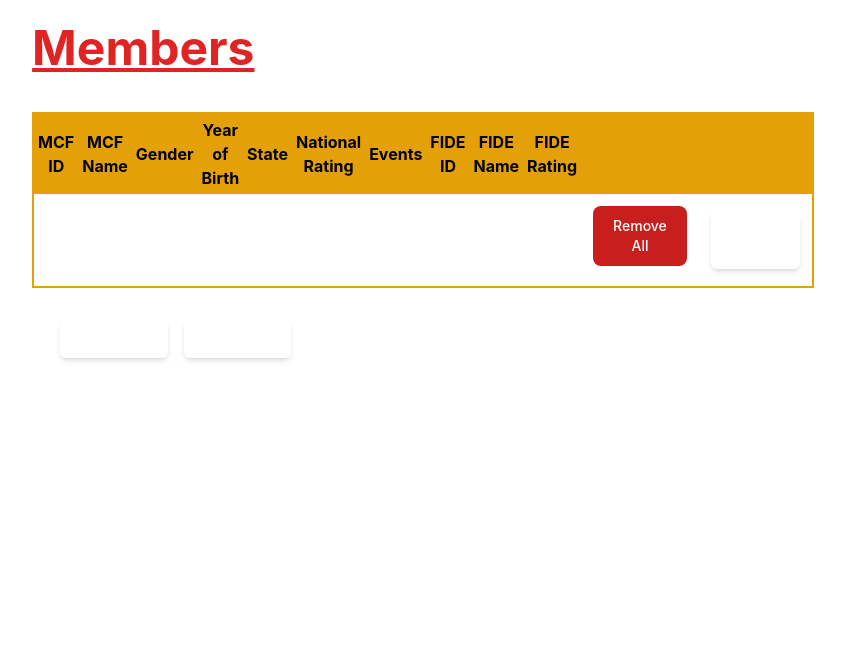
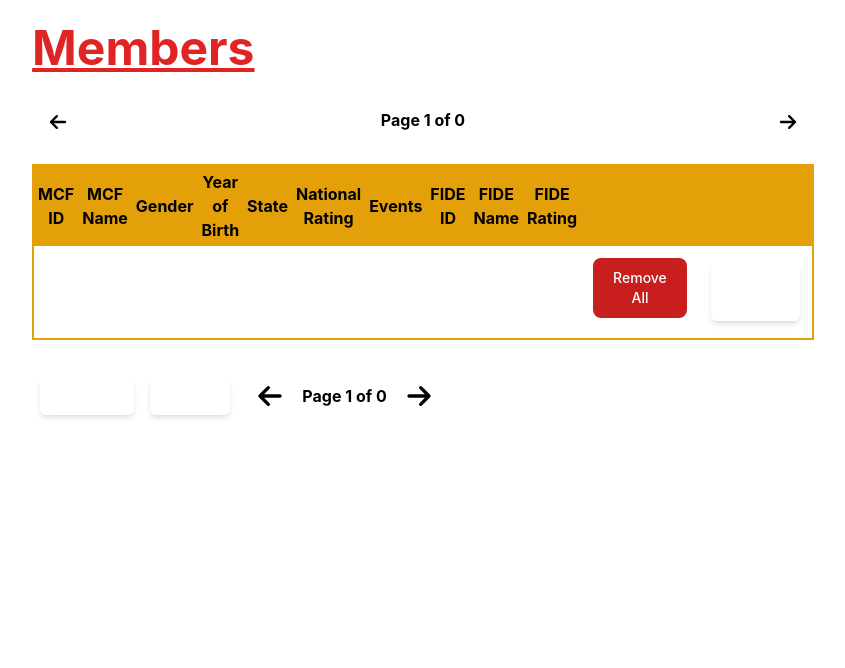
Before and after one commit to ardieMejia/event_management_system, a Flask app: page /members in a window 1280 px wide. Shown: the part 64-732 px from the top of the page, without its empty margins (217-1062 px from the left). Run offline with Flask 3, Linux system fonts and the light colour scheme; lists and menus that the app fills with data are empty; parts of the project's set-up code (start-up, migrations or seed data) failed here and were passed over; some libraries are stand-ins or nearby versions.

Commit message:
pagination only

```diff
--- a/app.py
+++ b/app.py
@@ -9,6 +9,7 @@
 from sqlalchemy.exc import IntegrityError
 from flask_bcrypt import Bcrypt
 from flask_login import LoginManager, current_user, login_user, logout_user
+from flask_paginate import Pagination, get_page_args
 from werkzeug.utils import secure_filename
 import os
 import time
@@ -336,20 +337,24 @@
 @app.route('/members')
 def find_members():
 
+    page = request.args.get("page", 1, type=int)
+
     query = sa.select(Member)
+    ms_paginate=db.paginate(query, page=page, per_page=20, error_out=False)
     # ms = db.session.scalars(query).all()
-    ms = db.session.scalars(query).all()
-    # join(Role.users).filter(User.id==cls.user_id).label('user')
-    #      return query
+
+    # prev_url = "a_page/page=23"
+    prev_url = url_for("find_members", page=ms_paginate.prev_num)
+    next_url = url_for("find_members", page=ms_paginate.next_num)
 
 
     app.logger.info('========== event ==========')
-    app.logger.info(ms)
+    app.logger.info(ms_paginate)
     app.logger.info('========== event ==========')
 
     # return "wait"
     # ms_dict = [m.__dict__ for m in ms]
-    return render_template("members.html", ms=ms)
+    return render_template("members.html", ms=ms_paginate.items, prev_url=prev_url, next_url=next_url, page=page, totalPages=ms_paginate.total)
 
 
 
--- /dev/null
+++ b/templates/backArrow.j2
@@ -0,0 +1,4 @@
+<!-- ========== original link: https://www.svgrepo.com/download/533620/arrow-sm-left.svg ========== -->
+<svg viewBox="0 0 24 24" fill="none" xmlns="http://www.w3.org/2000/svg">
+<path d="M6 12H18M6 12L11 7M6 12L11 17" stroke="#000000" stroke-width="2" stroke-linecap="round" stroke-linejoin="round"/>
+</svg>
--- /dev/null
+++ b/templates/forwardArrow.j2
@@ -0,0 +1,4 @@
+<!-- ========== original link: https://www.svgrepo.com/download/533621/arrow-sm-right.svg ========== -->
+<svg viewBox="0 0 24 24" fill="none" xmlns="http://www.w3.org/2000/svg">
+<path d="M6 12H18M18 12L13 7M18 12L13 17" stroke="#000000" stroke-width="2" stroke-linecap="round" stroke-linejoin="round"/>
+</svg>
--- a/templates/members.html
+++ b/templates/members.html
@@ -10,8 +10,22 @@
 
 <br>
 
+<table id="member_details" class="w-full table-auto">
+    <tr>
+	<th>
+	    <div class="flex justify-between p-3">
+		<a href="{{ prev_url }}"><div class="w-7">{% include 'backArrow.j2' %}</div>
+		</a>
+		<p>Page {{ page }} of {{ totalPages }}</p>
+		<a href="{{ next_url }}"><div class="w-7">{% include 'forwardArrow.j2' %}</div>
+		</a>
+	    </div>
+	</th>
+</table>
 
-<table id="member_details" class="table-auto border border-yellow-400 border-2">
+
+
+<table id="member_details" class="table-auto border border-yellow-400 border-2 justify-items-center">
     <caption class="caption-top text-red-600 italic p-2">
 	{{ whatHappened }}
     </caption>
@@ -27,8 +41,10 @@
 	    <th class="w-30 p-1">FIDE ID</th>
 	    <th class="w-30 p-1">FIDE Name</th>
 	    <th class="w-20 p-1">FIDE Rating</th>
-	    <th></th>
-	    <th></th>
+	    <th colspan="2">
+
+	    </th>
+
 	</tr>
     </thead>
     <tbody class="text-center">
@@ -105,20 +121,46 @@
 
 <br>
 
-<div class="grid grid-cols-6 ml-5 mr-5 mb-5">
+
+
+
+<table id="member_details" class="table-auto">
+    <tr>
+	<th>
+	    <div class="m-2">
+		<button id="showAll" type="submit" class="w-full rounded-md bg-slate-800 py-2 px-4  border border-transparent text-center text-sm text-white transition-all shadow-md hover:shadow-lg focus:bg-slate-700 focus:shadow-none active:bg-slate-700 hover:bg-slate-700 active:shadow-none" >
+		    Show All
+		</button>
+	    </div>
+	</th>
+	<th>
 	    <div class="m-2">
 
 		<button id="Simple" type="submit" class="w-full rounded-md bg-slate-800 py-2 px-4  border border-transparent text-center text-sm text-white transition-all shadow-md hover:shadow-lg focus:bg-slate-700 focus:shadow-none active:bg-slate-700 hover:bg-slate-700 active:shadow-none " >
 		    Simple
 		</button>
 	    </div>
+	</th>
+	{% if prev_url %}
+	<th>
+	    <div class="m-3 w-10">
+		<a href="{{ prev_url }}" >{% include 'backArrow.j2' %}
+		</a>
+	    </div>
+	</th>
+	{% endif %}
+	<th>Page {{ page }} of {{ totalPages }}</th>
+	{% if next_url %}
+	<th>
+	    <div class="m-3 w-10">
+		<a href="{{ next_url }}" >{% include 'forwardArrow.j2' %}
+		</a>
+	    </div>
+	</th>
+	{% endif %}
 
-    <div class="m-2">
-	<button id="showAll" type="submit" class="w-full rounded-md bg-slate-800 py-2 px-4  border border-transparent text-center text-sm text-white transition-all shadow-md hover:shadow-lg focus:bg-slate-700 focus:shadow-none active:bg-slate-700 hover:bg-slate-700 active:shadow-none" >
-	    Show All
-	</button>
-    </div>
-</div>
+
+</table>
 
 
 
```
Lines whose indentation alone changed are shown as unchanged.
